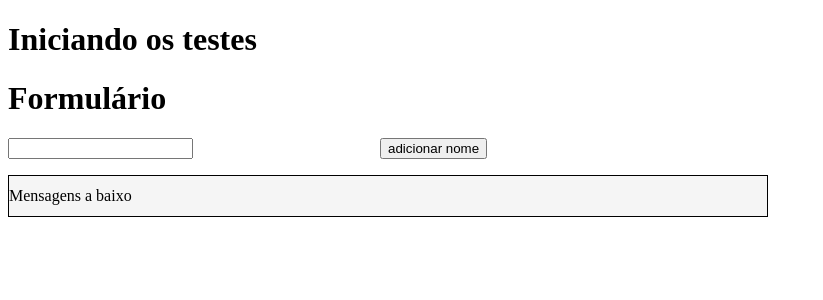
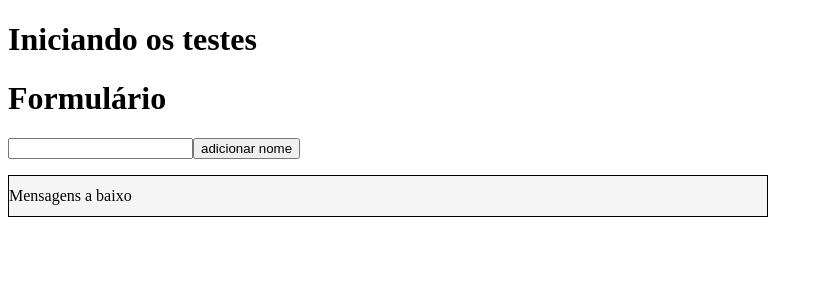
Before and after one commit to eliassouza93/conhecimentos, a React (Create React App) app in the folder conhecimentos/: page / in a window 1280 px wide. Shown: the top 300 px of the page, without its empty margins (0-823 px from the left). Built offline with nearby package versions, Linux system fonts and the light colour scheme.

Commit message:
frontend

```diff
--- a/conhecimentos/src/componentes1/index.module.scss
+++ b/conhecimentos/src/componentes1/index.module.scss
@@ -10,7 +10,7 @@ p {
 
 button {
     cursor: pointer;
-    margin-left: 187px;
+
 
 
 }
--- a/conhecimentos/src/componentes1/index.tsx
+++ b/conhecimentos/src/componentes1/index.tsx
@@ -16,6 +16,7 @@ export default function Laboratorio() {
         <div className={style.module}  >
             <h1>Iniciando os testes</h1>
             <Formulario147 setTarefas={setTarefas} />
+
             {tarefas.map((est, index) => (
                 <div>
                     <p>{est.nome}  </p>
```
